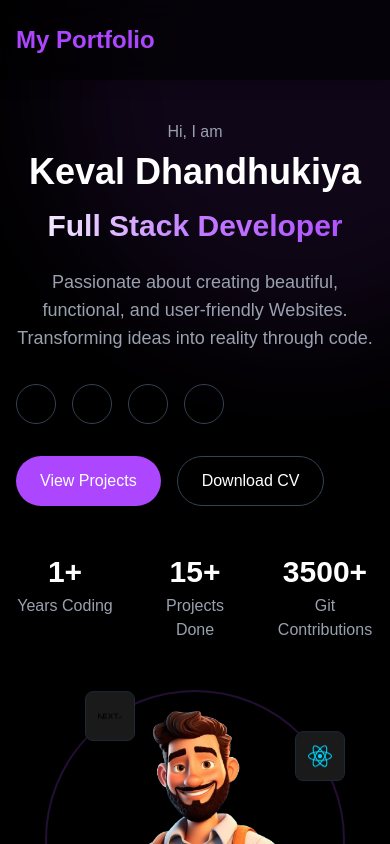
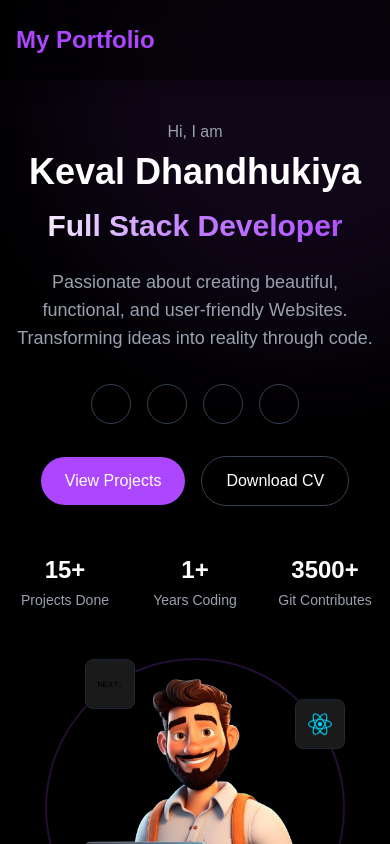
Before and after one commit to dkeval08/MyPortfolio, a Next.js app: page / in a window 390 px wide. Shown: the top 844 px of the page. Built offline with nearby package versions, Linux system fonts and the light colour scheme; some icons are missing.

Commit message:
Update hero design

```diff
--- a/src/app/components/Hero.jsx
+++ b/src/app/components/Hero.jsx
@@ -125,7 +125,7 @@ const Hero = () => {
               Websites. Transforming ideas into reality through code.
             </motion.p>
 
-            <div className="flex gap-4 mb-8">
+            <div className="flex gap-4 lg:items-start items-center lg:justify-start justify-center mb-8">
               {socialLinks.map((link, index) => (
                 <motion.a
                   key={index}
@@ -140,7 +140,7 @@ const Hero = () => {
               ))}
             </div>
 
-            <div className="flex flex-wrap gap-4">
+            <div className="flex flex-wrap lg:items-start items-center lg:justify-start justify-center gap-4">
               <motion.button
                 initial={{ opacity: 0, y: 20 }}
                 animate={{ opacity: 1, y: 0 }}
@@ -175,16 +175,22 @@ const Hero = () => {
               className="grid grid-cols-3 gap-8 mt-12"
             >
               <div>
-                <h3 className="text-3xl font-bold mb-1">1+</h3>
-                <p className="text-gray-400">Years Coding</p>
+                <h3 className="text-2xl md:text-3xl font-bold mb-1">15+</h3>
+                <p className="text-gray-400 text-sm md:text-base">
+                  Projects Done
+                </p>
+              </div>{" "}
+              <div>
+                <h3 className="text-2xl md:text-3xl font-bold mb-1">1+</h3>
+                <p className="text-gray-400 text-sm md:text-base">
+                  Years Coding
+                </p>
               </div>
               <div>
-                <h3 className="text-3xl font-bold mb-1">15+</h3>
-                <p className="text-gray-400">Projects Done</p>
-              </div>
-              <div>
-                <h3 className="text-3xl font-bold mb-1">3500+</h3>
-                <p className="text-gray-400">Git Contributions</p>
+                <h3 className="text-2xl md:text-3xl font-bold mb-1">3500+</h3>
+                <p className="text-gray-400 text-sm md:text-base">
+                  Git Contributes
+                </p>
               </div>
             </motion.div>
           </motion.div>
--- a/src/app/components/Projects.jsx
+++ b/src/app/components/Projects.jsx
@@ -236,7 +236,7 @@ const ProjectCard = ({ project, index, onProjectClick }) => {
           whileInView={{ opacity: 1, x: 0 }}
           transition={{ delay: index * 0.2 + 0.3 }}
         >
-          <span className="inline-block px-3 py-1 text-xs font-semibold text-purple-300 bg-purple-900/50 backdrop-blur-sm rounded-full border border-purple-500/30">
+          <span className="hidden px-3 py-1 text-xs font-semibold text-purple-300 bg-purple-900/50 backdrop-blur-sm rounded-full border border-purple-500/30">
             {project.category}
           </span>
         </motion.div>
--- a/src/app/globals.css
+++ b/src/app/globals.css
@@ -3,13 +3,6 @@
 :root {
   --background: #ffffff;
   --foreground: #171717;
-}
-
-@theme inline {
-  --color-background: var(--background);
-  --color-foreground: var(--foreground);
-  --font-sans: var(--font-geist-sans);
-  --font-mono: var(--font-geist-mono);
 }
 
 @media (prefers-color-scheme: dark) {
```
